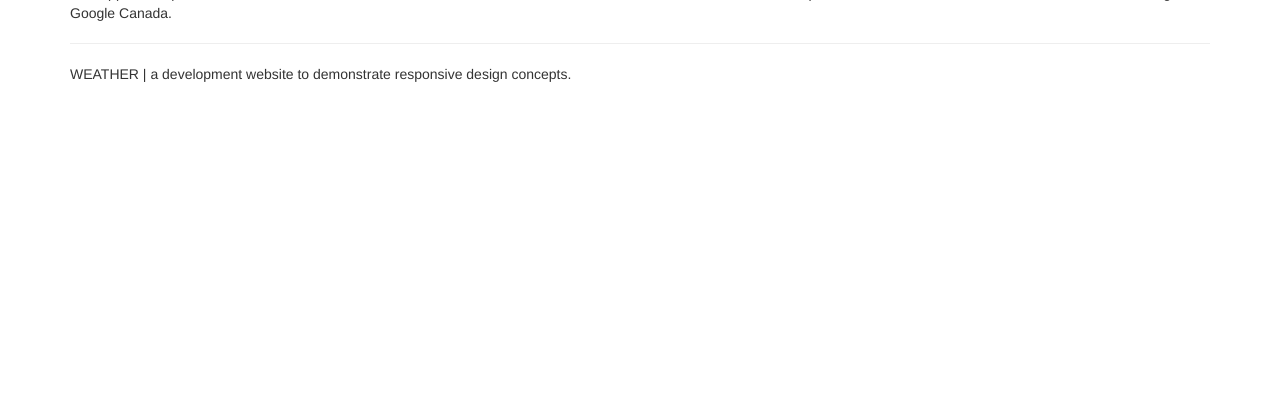
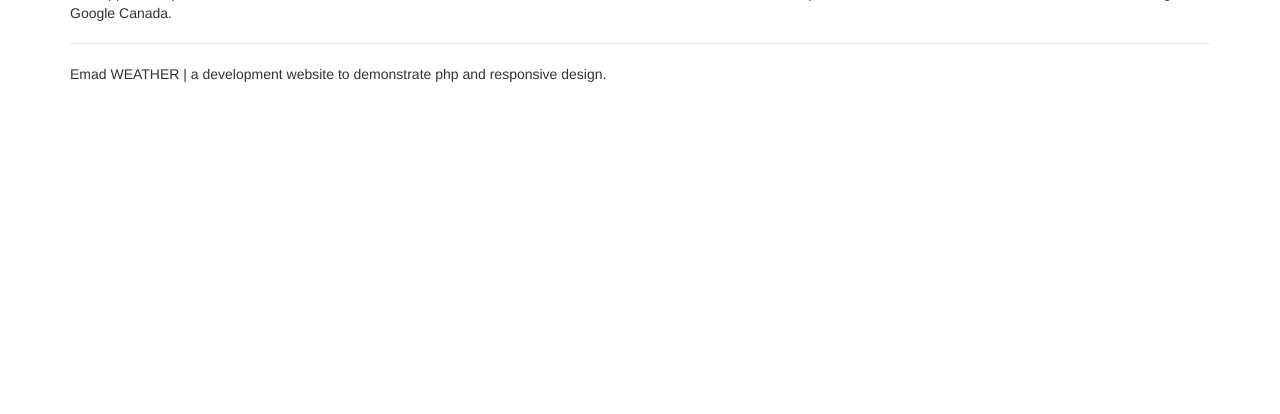
Before and after one commit to emadmessiha/eWeather, a PHP site: page /help.php in a window 1280 px wide. Shown: the part 174-588 px from the top of the page. Run offline with PHP 8.4, Linux system fonts and the light colour scheme; some libraries are stand-ins or nearby versions.

Commit message:
Committing footer code.

```diff
--- a/five-day.php
+++ b/five-day.php
@@ -127,8 +127,7 @@
           </div>
         </div>
       </div>
-      <hr>
-      <footer>WEATHER | a development website to demonstrate responsive design concepts.</footer>
+      <?php include 'includes/footer.php';?>
     </div>
   </body>
 
--- a/help.php
+++ b/help.php
@@ -15,8 +15,7 @@
       <?php include 'includes/header-navigation.php';?>
       <h1><img src="http://www.userlogos.org/files/logos/zigzag/weather.png" width="100"> Welcome to the WeatherApp</h1>
 	  <p>This application provides latest local weather forecasts as well as links to GOOGLE for latest weather forecasts for comparison. Please note that all GOOGLE links are redirecting to Google Canada.</p>
-      <hr>
-      <footer>WEATHER | a development website to demonstrate responsive design concepts.</footer>
+      <?php include 'includes/footer.php';?>
       <div class="row"></div>
     </div>
   </body>
--- /dev/null
+++ b/includes/footer.php
@@ -0,0 +1,4 @@
+<?php
+?>
+<hr>
+<footer>Emad WEATHER | a development website to demonstrate php and responsive design.</footer>
--- a/index.php
+++ b/index.php
@@ -35,8 +35,7 @@
         </div>
         <div class="panel-footer" autocomplete="off"></div>
       </div>
-      <hr>
-      <footer>WEATHER | a development website to demonstrate responsive design concepts.</footer>
+      <?php include 'includes/footer.php';?>
     </div>
   </body>
 
```
Also changed, not shown: .codenvy/project.json.
